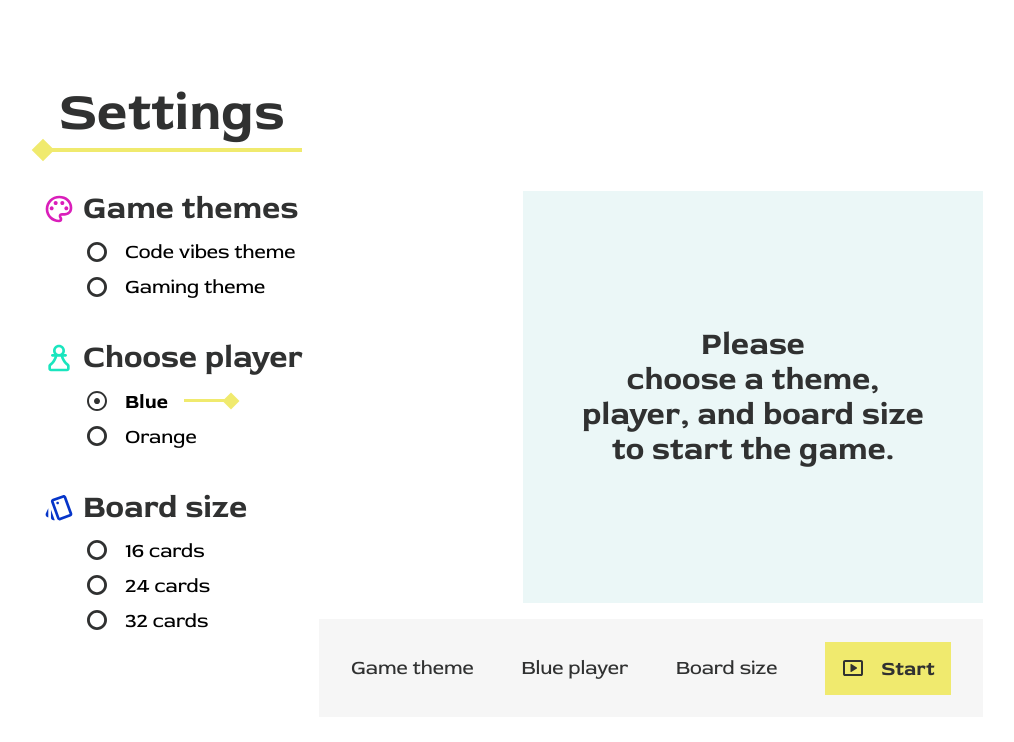
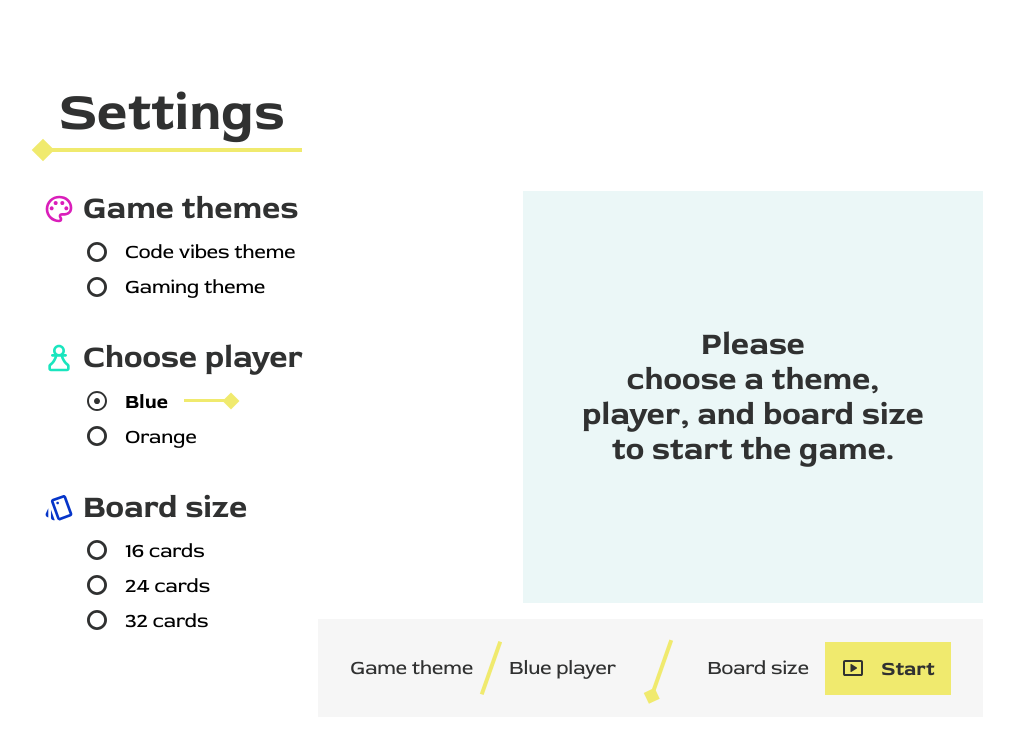
Before and after one commit to 4ergert/memory-game, a website built with Vite: page pages/settings-page.html in a window 1280 px wide. Both pictures are taken after a click on the button "Blue". Shown: the whole page, without its empty margins (127-1141 px from the left). Built offline with nearby package versions, Linux system fonts and the light colour scheme.

Commit message:
feat: update start section with selected theme, player and board size

```diff
--- a/pages/settings-page.html
+++ b/pages/settings-page.html
@@ -34,10 +34,18 @@
         </section>
 
         <section class="start_game">
-          <div id="selectedGameTheme">Game theme</div>
-          <div id="selectedPlayer">Player</div>
-          <div id="selectedBoardSize">Board size</div>
-          <button id="startGameButton"><img src="../public/assets/icons/play-button.svg" alt="Start Game Img"> Start</button>
+          <div class="start_game_feedback">
+            <div id="selectedGameTheme">Game theme</div>
+            <div class="start_game_slash" id="themePlayerDivider"></div>
+          </div>
+          <div class="start_game_feedback">
+            <div id="selectedPlayer">Player</div>
+            <div class="start_game_slash" id="playerBoardDivider"></div>
+          </div>
+          <div class="start_game_feedback">
+            <div id="selectedBoardSize">Board size</div>
+            <button id="startGameButton"><img src="../public/assets/icons/play-button.svg" alt="Start Game Img"> Start</button>
+          </div>
         </section>
       </aside>
     </section>
--- a/src/styles/pages/_settings.scss
+++ b/src/styles/pages/_settings.scss
@@ -136,13 +136,40 @@
 .start_game {
   @include mix.flex-center;
   flex-direction: row;
-  justify-content: space-between;
   padding: 0 32px;
-  width: 600px;
   height: 98px;
   background-color: #f6f6f6;
   color: base.$dark;
   font-size: 20px;
+  gap: 16px;
+
+  &_slash {
+    width: 4px;
+    height: 56px;
+    transform: rotate(19.33deg);
+    background-color: base.$yellow;
+  }
+
+  &_feedback {
+    display: flex;
+    align-items: center;
+    gap: 16px;
+  }
+}
+
+.start_game .underline {
+  transform: rotate(289.33deg);
+
+  &_line {
+    width: 53px;
+    height: 4px;
+  }
+
+  &_square {
+    width: 12px;
+    height: 12px;
+    margin-left: -6px;
+  }
 }
 
 #startGameButton {
--- a/src/ts/settings/settings.ts
+++ b/src/ts/settings/settings.ts
@@ -84,6 +84,8 @@ function showThemeFeedback(button: HTMLButtonElement): void {
   if (selectedTheme) {
     selectedTheme.textContent = label;
   }
+
+  replaceSlashWithUnderline('themePlayerDivider');
 }
 
 /**
@@ -97,6 +99,8 @@ function showSelectedPlayer(button: HTMLButtonElement): void {
   if (selectedPlayer) {
     selectedPlayer.textContent = getButtonLabel(button) + ' player';
   }
+
+  replaceSlashWithUnderline('playerBoardDivider');
 }
 
 /**
@@ -120,6 +124,19 @@ function showSelectedBoardSize(button: HTMLButtonElement): void {
  */
 function getButtonLabel(button: HTMLButtonElement): string {
   return button.textContent?.trim() ?? '';
+}
+
+/**
+ * Replaces a start section divider slash with the shared underline markup.
+ *
+ * @param dividerId The id of the divider element to replace.
+ */
+function replaceSlashWithUnderline(dividerId: string): void {
+  const divider = document.getElementById(dividerId);
+
+  if (divider && divider.classList.contains('start_game_slash')) {
+    divider.outerHTML = getCustomUnderlineTemplate();
+  }
 }
 
 /**
```
